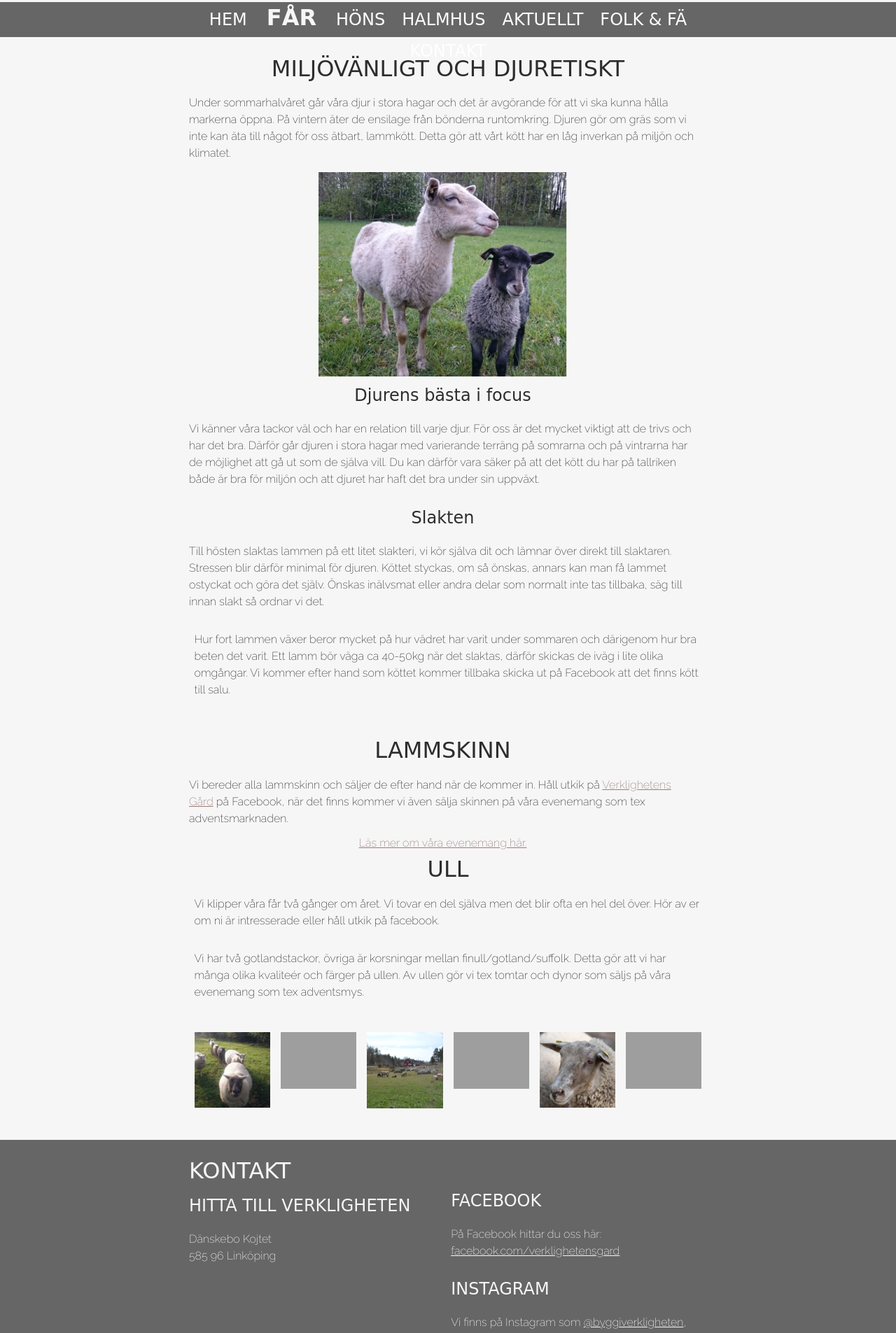
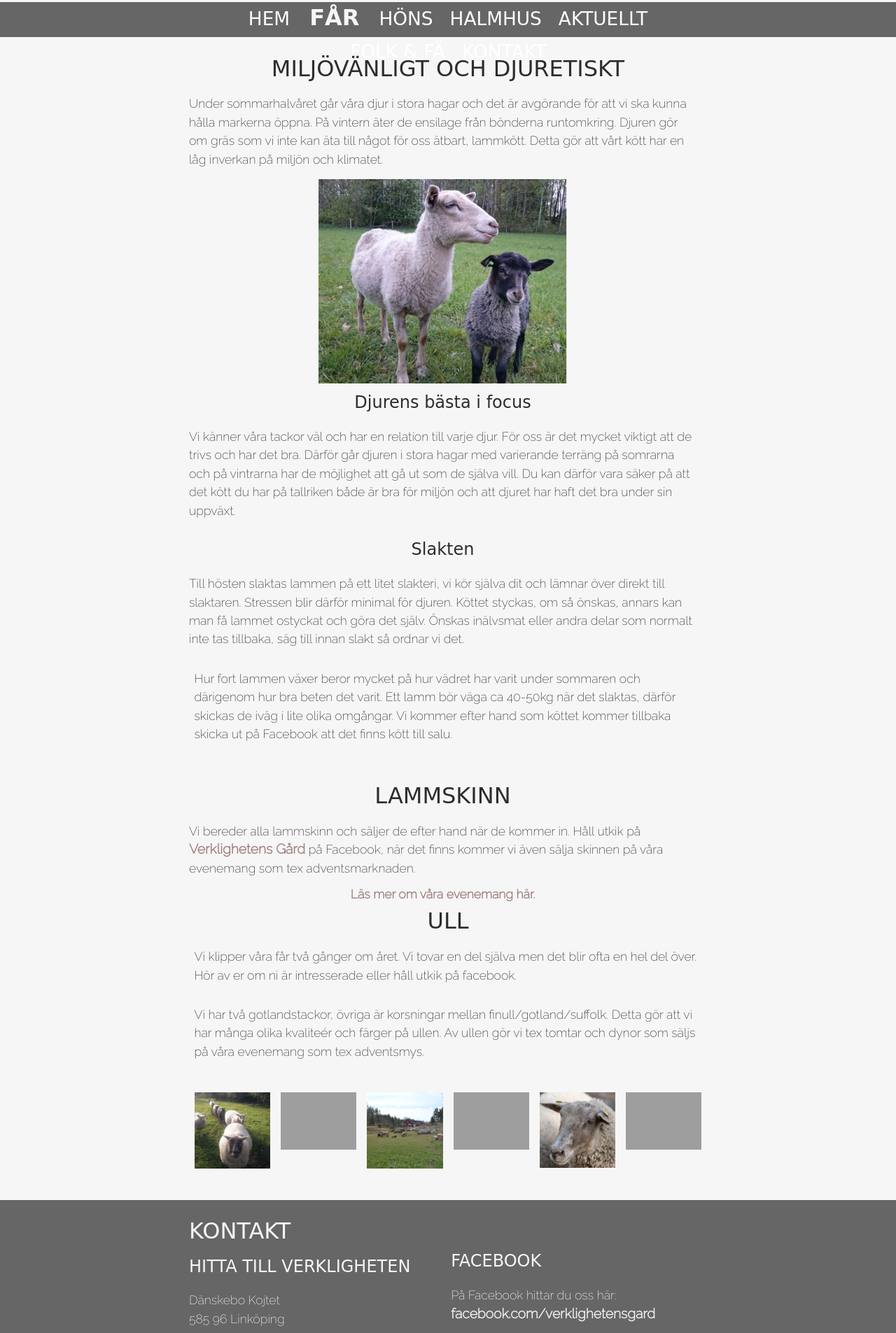
Before and after one commit to lejossan/verkligheten, a PHP site: page /far.php in a window 1280 px wide. Shown: the part 350-2255 px from the top of the page at 70% size. Run offline with PHP 8.4, Linux system fonts and the light colour scheme; some libraries are stand-ins or nearby versions; some web fonts are replaced; grey boxes are pictures that could not be loaded.

Commit message:
resized alla heroes + större font + ändrade länkar

```diff
--- a/css/styles.css
+++ b/css/styles.css
@@ -241,14 +241,18 @@ h3, .h3 {
   line-height: 1.7em;
   margin-top: 7.5px; }
 
+p, a {
+  font-size: 1.1em; }
+
 p {
   line-height: 1.5em;
   text-align: left;
   padding: 15px 0; }
 
 a {
+  font-weight: bold;
   color: #9C7B7B;
-  text-decoration: underline; }
+  text-decoration: none; }
   a.readmore:after, a.readup:after {
     font-family: FontAwesome;
     font-weight: normal;
@@ -327,7 +331,8 @@ iframe {
       font-size: 2em; }
   .menu a {
     color: #FFFFFF;
-    text-decoration: none; }
+    text-decoration: none;
+    font-weight: normal; }
   .menu .title {
     display: none; }
 
@@ -359,7 +364,7 @@ iframe {
   .imagewrapper--small.halmhus h1, .imagewrapper--medium.halmhus h1, .imagewrapper--big.halmhus h1 {
     left: 90%; }
   .imagewrapper--small.folk .image, .imagewrapper--medium.folk .image, .imagewrapper--big.folk .image {
-    background-image: url(../img/kaspertekla.jpg);
+    background-image: url(../img/kaspertekla.png);
     background-position: 0 50%; }
   .imagewrapper--small.folk h1, .imagewrapper--medium.folk h1, .imagewrapper--big.folk h1 {
     left: 15%; }
--- a/sass/components/images.scss
+++ b/sass/components/images.scss
@@ -42,7 +42,7 @@
   }
   &.folk{
     .image{
-      background-image: url(../img/kaspertekla.jpg);
+      background-image: url(../img/kaspertekla.png);
       background-position: 0 50%;
     }
     h1{
--- a/sass/components/menu.scss
+++ b/sass/components/menu.scss
@@ -24,6 +24,7 @@
   a {
     color: $white;
     text-decoration: none;
+    font-weight: normal;
   }
   .title{
     display: none;
--- a/sass/general.scss
+++ b/sass/general.scss
@@ -22,14 +22,18 @@ h3,.h3{
   line-height: 1.7em;
   margin-top: $gutter / 2;
 }
+p, a {
+  font-size: 1.1em;
+}
 p{
   line-height: 1.5em;
   text-align: left;
   padding: $gutter 0;
 }
 a{
+  font-weight: bold;
   color: $red;
-  text-decoration: underline;
+  text-decoration: none;
   &.readmore:after,
   &.readup:after{
     font-family: FontAwesome;
```
Also changed, not shown: img/brollop.jpg, img/halmhus.jpg, img/kaspertekla.jpg (deleted), 2 other files.
